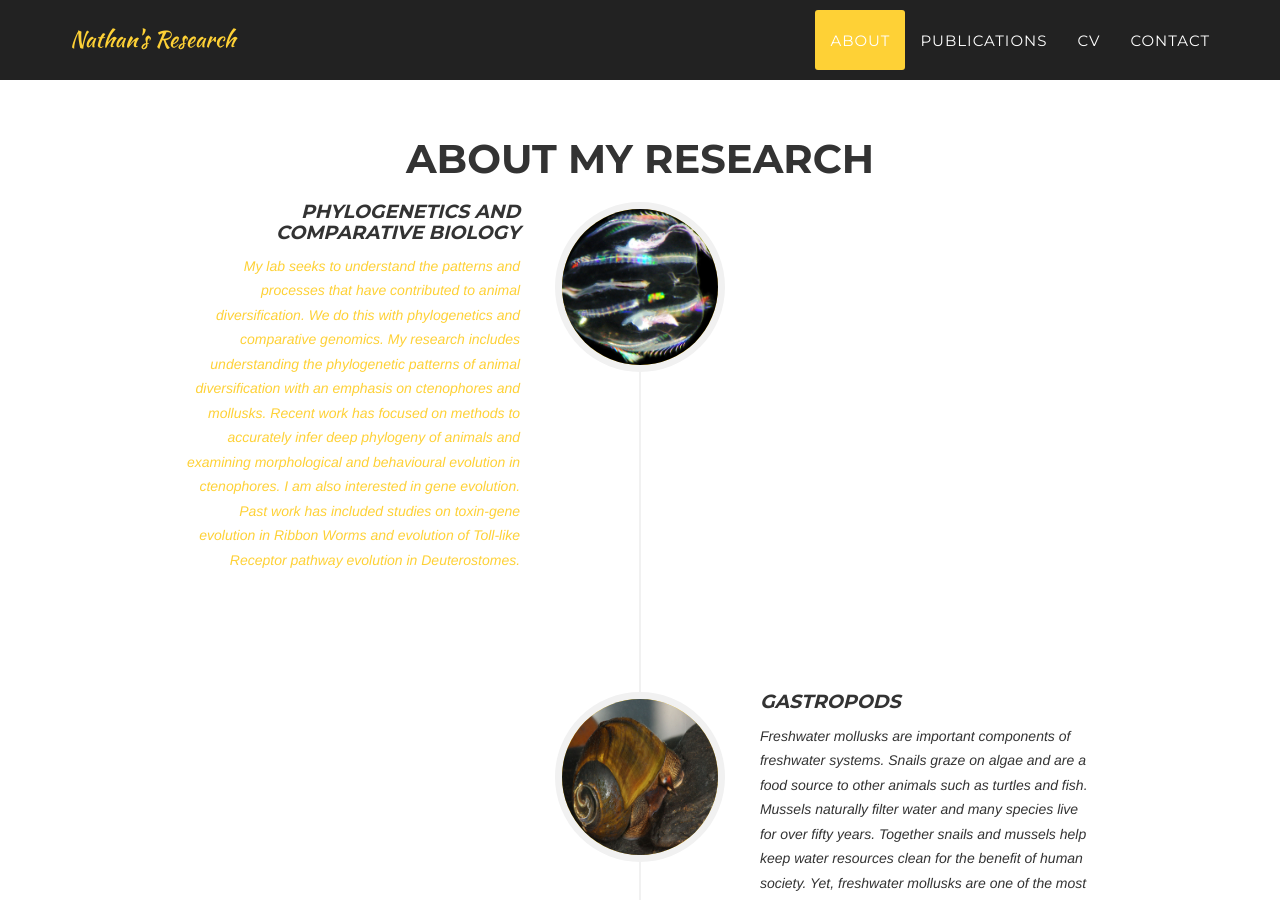
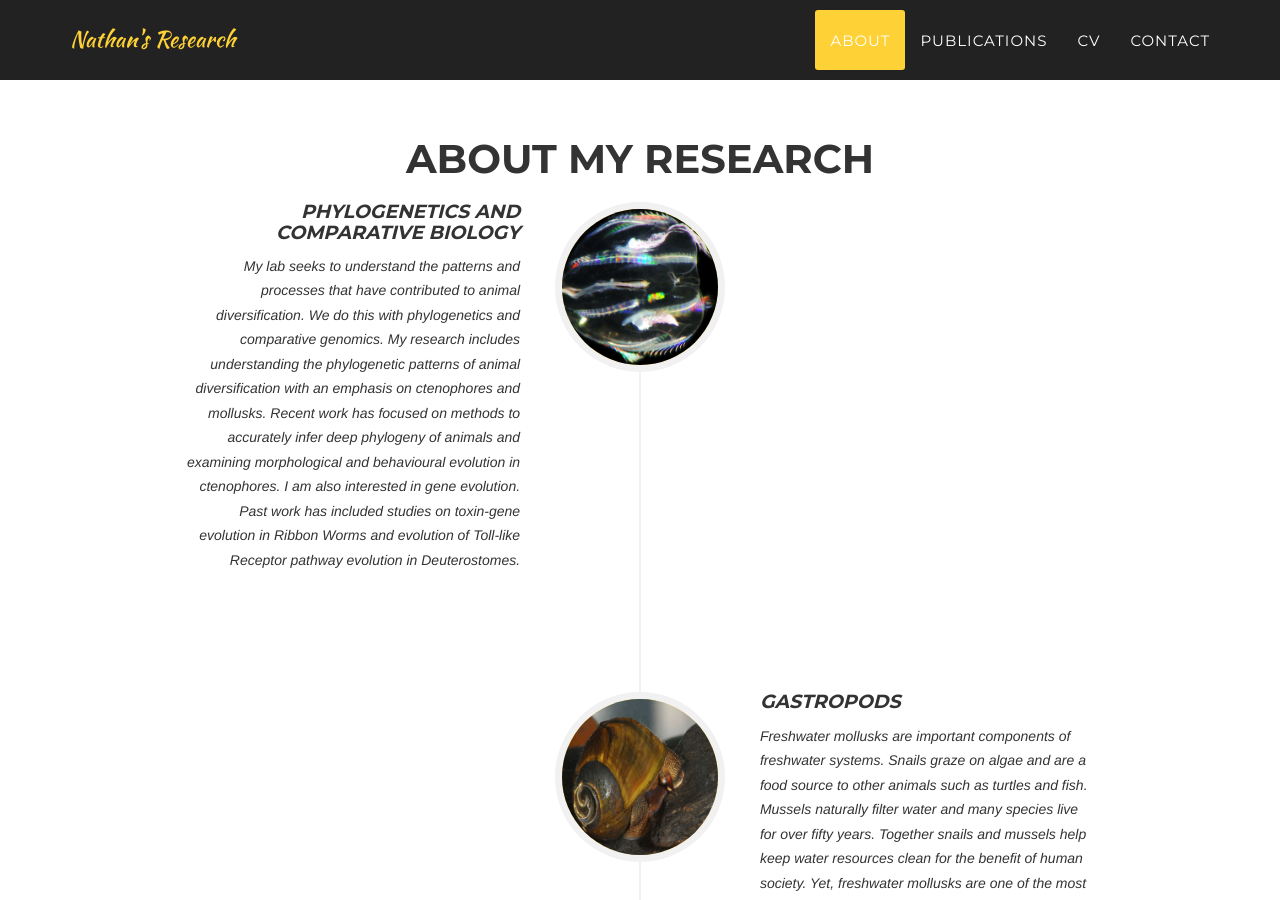
Before and after one commit to NathanWhelan/nathanwhelan.github.io, a Jekyll site: the page built from index.html, in a window 1280 px wide and 900 px high, scrolled down 771 px. Built offline with Jekyll 4.4.1, drawn with Linux system fonts in a browser that asks for light colours; some web fonts are replaced.

Commit message:
Change text color

```diff
--- a/_includes/about.html
+++ b/_includes/about.html
@@ -19,7 +19,7 @@
                                     <h4>Phylogenetics and Comparative Biology</h4>
                                 </div>
                                 <div class="timeline-body">
-                                    <p class="text-primary">My lab seeks to understand the patterns and processes that have contributed to animal diversification. We do this with phylogenetics and comparative genomics. My research includes understanding the phylogenetic patterns of animal diversification with an emphasis on ctenophores and mollusks. Recent work has focused on methods to accurately infer deep phylogeny of animals and examining morphological and behavioural evolution in ctenophores. I am also interested in gene evolution. Past work has included studies on toxin-gene evolution in Ribbon Worms and evolution of Toll-like Receptor pathway evolution in Deuterostomes.</p>
+                                    <p>My lab seeks to understand the patterns and processes that have contributed to animal diversification. We do this with phylogenetics and comparative genomics. My research includes understanding the phylogenetic patterns of animal diversification with an emphasis on ctenophores and mollusks. Recent work has focused on methods to accurately infer deep phylogeny of animals and examining morphological and behavioural evolution in ctenophores. I am also interested in gene evolution. Past work has included studies on toxin-gene evolution in Ribbon Worms and evolution of Toll-like Receptor pathway evolution in Deuterostomes.</p>
                                 </div>
                             </div>
                         </li>
@@ -45,7 +45,7 @@
                                     <h4>Conservation Genetics</h4>
                                 </div>
                                 <div class="timeline-body">
-                                    <p class="text-muted">A consequence of species decline is often a decline in population-level genetic diversity. Effective conservation must include efforts to increase population-level genetic diversity of any given imperiled species. My research aims to understand how conservation efforts can increase genetic diversity of managed populations and species. We also seek to better understand the molecular ecology of threatened and endangered species. This work includes collaborating landowners and hatcheries. We also spend time in the field sampling threatened and endangered species, with a focus on rivers in the southeastern United States.</p>
+                                    <p>A consequence of species decline is often a decline in population-level genetic diversity. Effective conservation must include efforts to increase population-level genetic diversity of any given imperiled species. My research aims to understand how conservation efforts can increase genetic diversity of managed populations and species. We also seek to better understand the molecular ecology of threatened and endangered species. This work includes collaborating landowners and hatcheries. We also spend time in the field sampling threatened and endangered species, with a focus on rivers in the southeastern United States.</p>
                                 </div>
                             </div>
                         </li>
@@ -58,7 +58,7 @@
                                     <h4>Bioinformatics and Phylogenetic Inference</h4>
                                 </div>
                                 <div class="timeline-body">
-                                    <p class="text-muted">Modern genetics research requires a considerable amount of computational biology. Part of my lab's research includes designing new bioinformatics pipelines for evolutionary research. We also study the performance of different phylogenetic methods in an effort to determine which models and methods can provide the most accurate estimation of organismal relationships.</p>
+                                    <p>Modern genetics research requires a considerable amount of computational biology. Part of my lab's research includes designing new bioinformatics pipelines for evolutionary research. We also study the performance of different phylogenetic methods in an effort to determine which models and methods can provide the most accurate estimation of organismal relationships.</p>
                                 </div>
                             </div>
                         </li>
```
